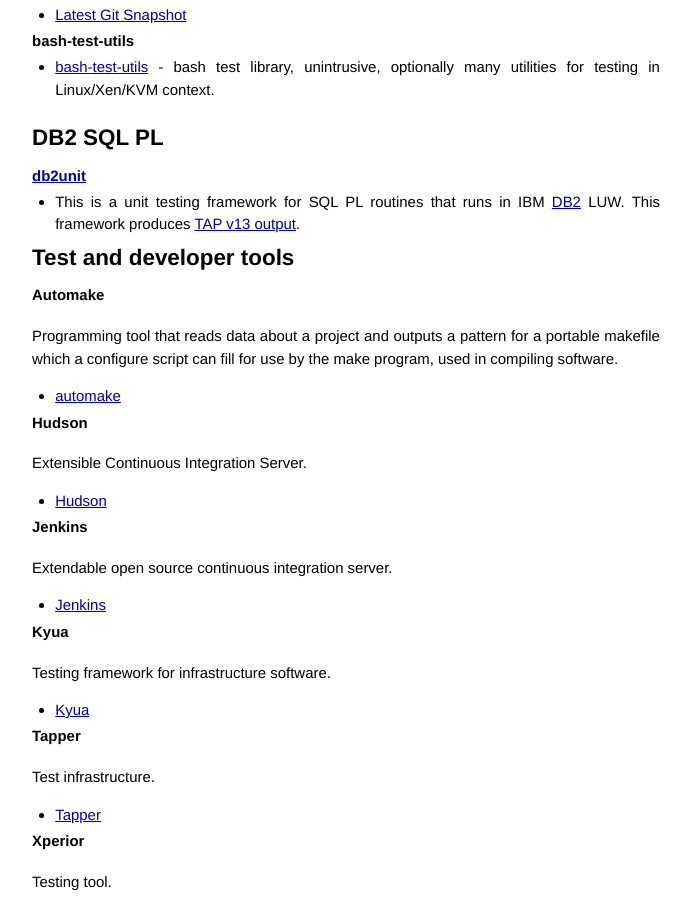
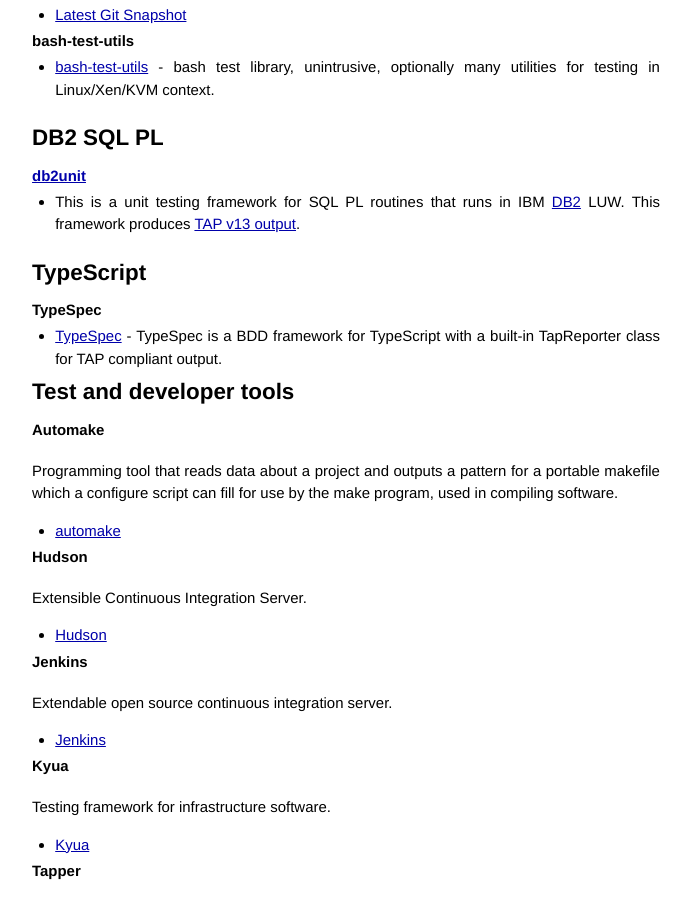
Before and after one commit to TestAnything/testanything.github.io, a Jekyll site: the page built from producers.md, in a window 1280 px wide and 900 px high, scrolled down 7347 px. Shown: the whole window, without its empty margins (294-985 px from the left). Built offline with Jekyll 4.4.1, drawn with Linux system fonts in a browser that asks for light colours; Markdown is read by kramdown in place of the engine named in the settings.

Commit message:
Adding in commit from @Steve-Fenton for TypeScript. See https://github.com/TestAnything/testanything.github.io/commit/a436b9a35def16cb16f0b0db0c3ed5c1fcfa111e

```diff
--- a/producers.md
+++ b/producers.md
@@ -36,8 +36,8 @@
 [Prolog](#prolog),
 [Python](#python),
 [Ruby](#ruby),
-and
-[Shell](#shell).
+[Shell](#shell),
+[TypeScript](#typescript).
 
 <a id="ada"></a>
 ## Ada
@@ -414,6 +414,13 @@
 
 - This is a unit testing framework for SQL PL routines that runs in IBM [DB2](www.ibm.com/software/data/db2/express-c/download.html) LUW. This framework produces [TAP v13 output](https://github.com/angoca/db2unit/wiki/TAP-report).
 
+<a id="typescript"></a>
+## TypeScript
+
+### TypeSpec
+
+-    [TypeSpec](https://github.com/Steve-Fenton/TypeSpec) - TypeSpec is a BDD framework for TypeScript with a built-in TapReporter class for TAP compliant output.
+
 ## Test and developer tools
 
 ### Automake
```
